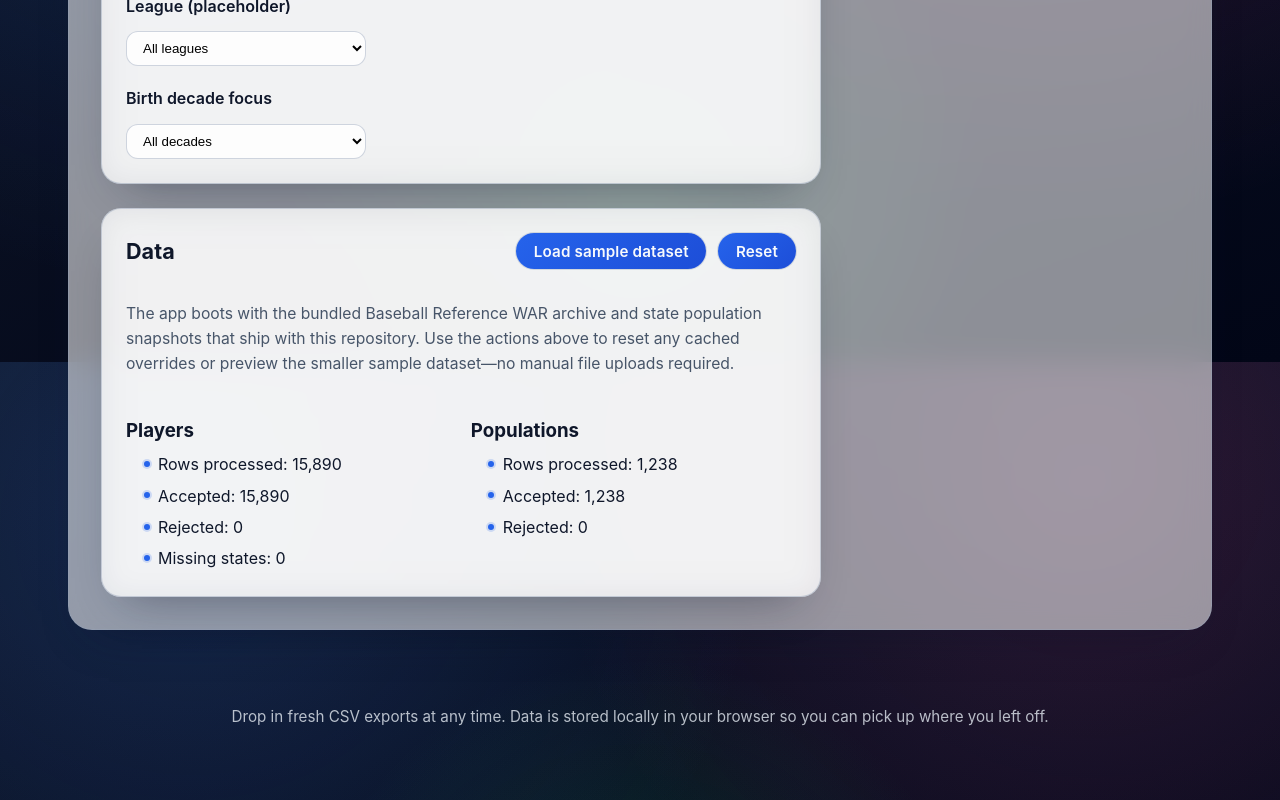
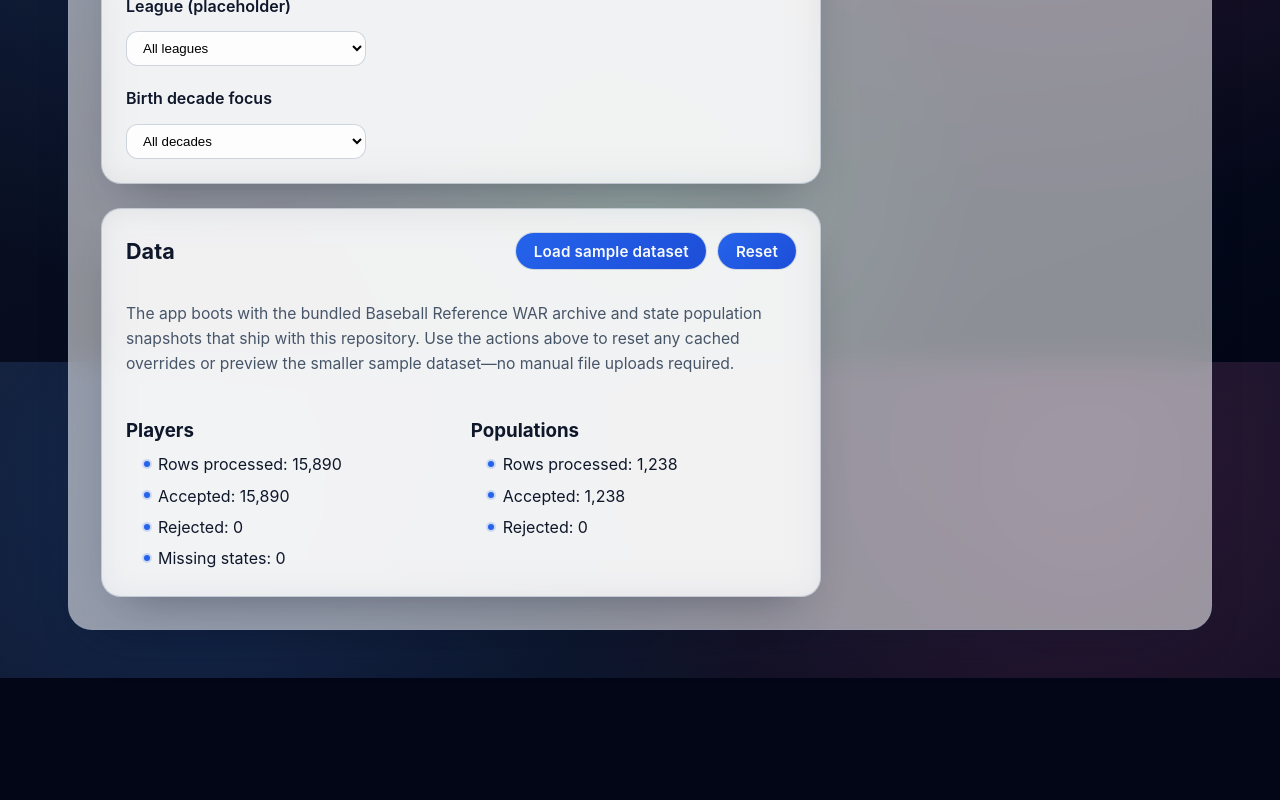
Before and after one commit to rhicksrad/WAR, a React (Vite) app: page / in a window 1280 px wide. Shown: the part 1238-2038 px from the top of the page. After the commit the page ends 1916 px from the top, so only its background shows below. Built offline with nearby package versions, Linux system fonts and the light colour scheme.

Commit message:
Remove unused footer messaging

```diff
--- a/src/App.tsx
+++ b/src/App.tsx
@@ -162,11 +162,6 @@ export default function App() {
         </div>
         <StateDetailPanel aggregate={selectedAggregate ?? null} page={detailPage} onPageChange={setDetailPage} />
       </main>
-      <footer className={styles.footer}>
-        <p>
-          Drop in fresh CSV exports at any time. Data is stored locally in your browser so you can pick up where you left off.
-        </p>
-      </footer>
     </div>
   );
 }
--- a/src/styles/App.module.css
+++ b/src/styles/App.module.css
@@ -115,14 +115,6 @@
   flex: 1;
 }
 
-.footer {
-  margin-top: auto;
-  padding: 1.5rem 0 0.5rem;
-  color: rgba(226, 232, 240, 0.8);
-  font-size: 0.95rem;
-  text-align: center;
-}
-
 @media (max-width: 1080px) {
   .main {
     grid-template-columns: 1fr;
```
